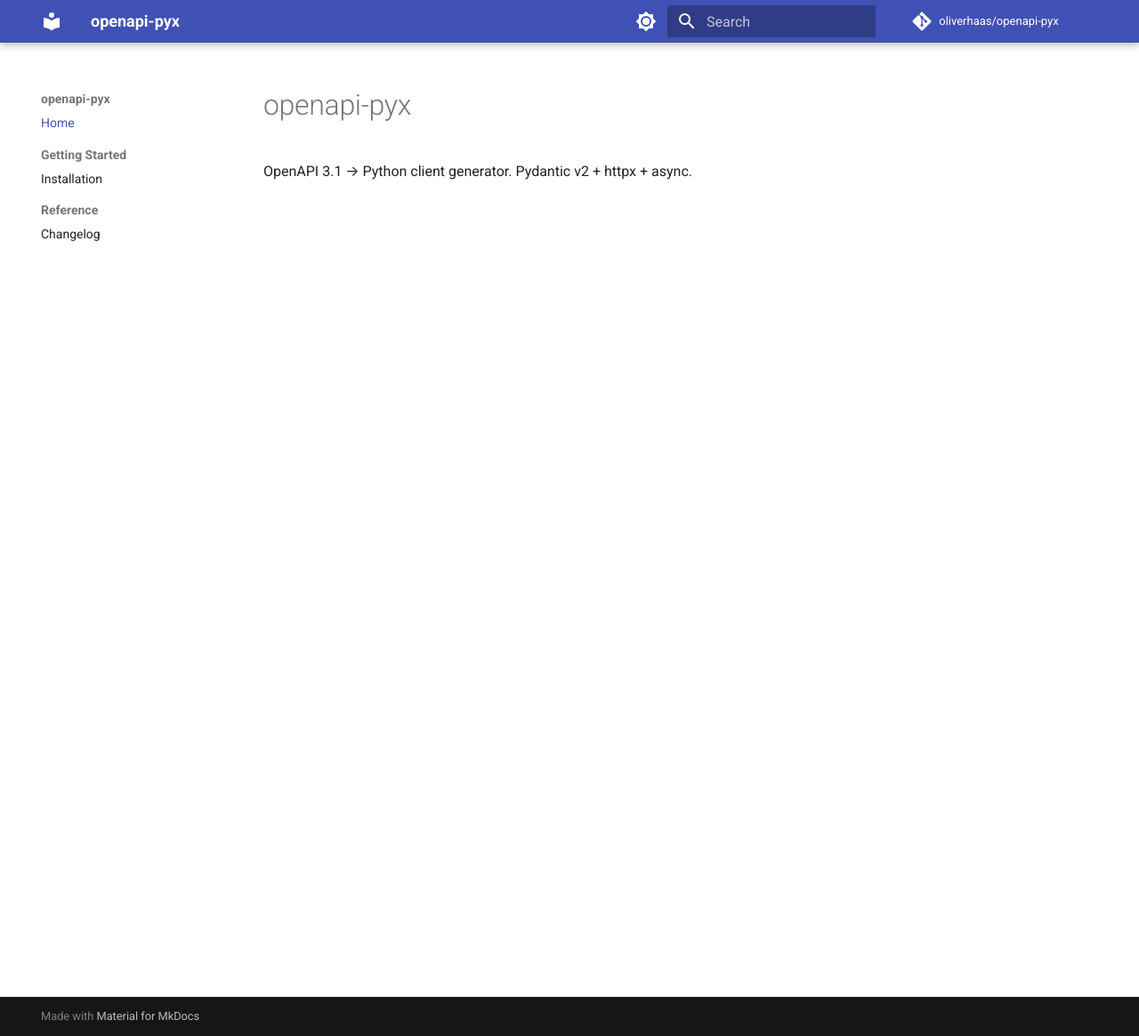
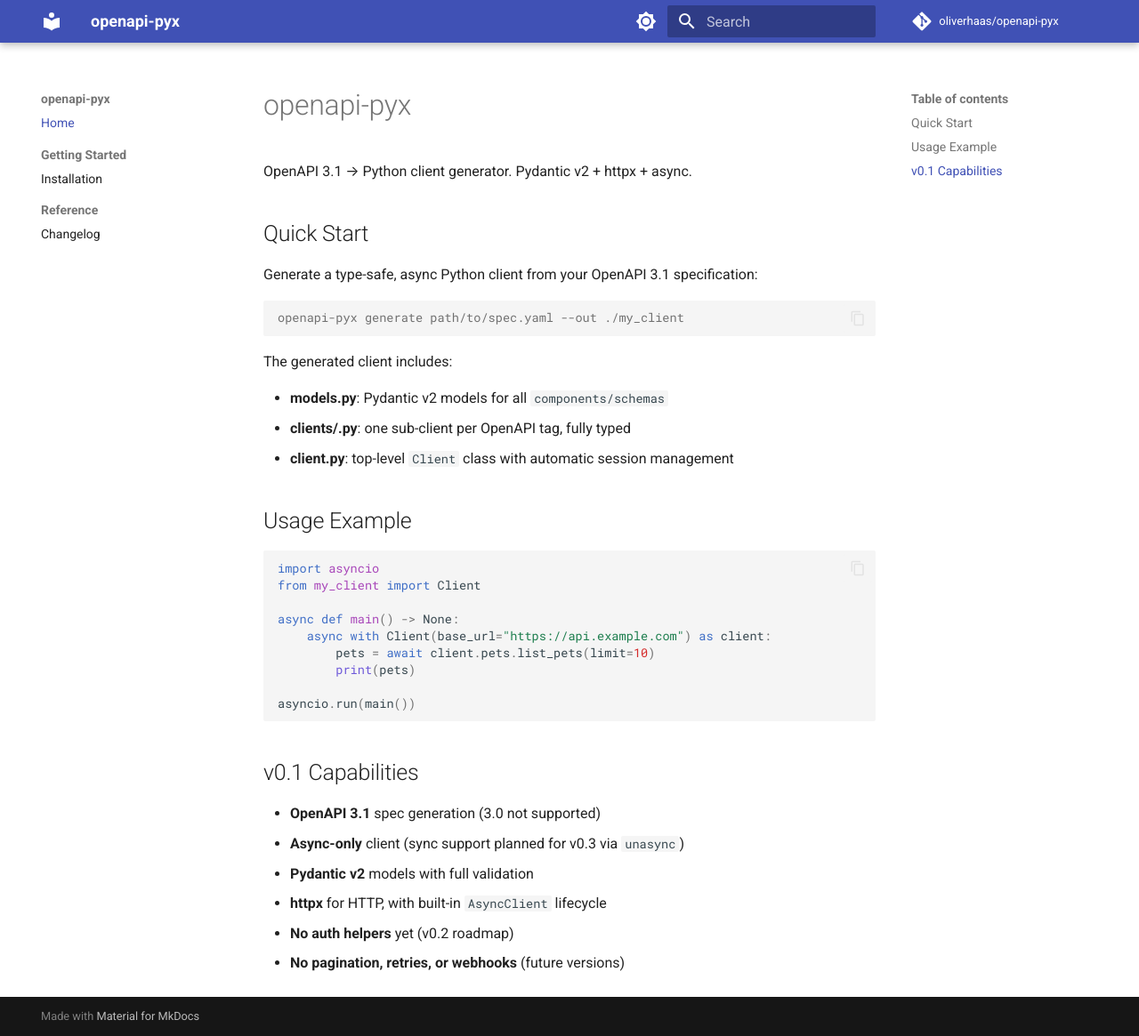
Before and after one commit to oliverhaas/openapi-pyx, an MkDocs documentation site: the page built from docs/index.md, in a window 1280 px wide and 1165 px high. Shown: the whole window at 89% size. Built offline with MkDocs 1.6.1 and Material for MkDocs 9.7.7, drawn with Linux system fonts in a browser that asks for light colours; comment, search, counter and statistics services are not loaded; the version menu is left out.

Commit message:
docs: usage snippet + v0.1 scope

````diff
--- a/docs/index.md
+++ b/docs/index.md
@@ -1,3 +1,40 @@
 # openapi-pyx
 
 OpenAPI 3.1 → Python client generator. Pydantic v2 + httpx + async.
+
+## Quick Start
+
+Generate a type-safe, async Python client from your OpenAPI 3.1 specification:
+
+```console
+openapi-pyx generate path/to/spec.yaml --out ./my_client
+```
+
+The generated client includes:
+
+- **models.py**: Pydantic v2 models for all `components/schemas`
+- **clients/<tag>.py**: one sub-client per OpenAPI tag, fully typed
+- **client.py**: top-level `Client` class with automatic session management
+
+## Usage Example
+
+```python
+import asyncio
+from my_client import Client
+
+async def main() -> None:
+    async with Client(base_url="https://api.example.com") as client:
+        pets = await client.pets.list_pets(limit=10)
+        print(pets)
+
+asyncio.run(main())
+```
+
+## v0.1 Capabilities
+
+- **OpenAPI 3.1** spec generation (3.0 not supported)
+- **Async-only** client (sync support planned for v0.3 via `unasync`)
+- **Pydantic v2** models with full validation
+- **httpx** for HTTP, with built-in `AsyncClient` lifecycle
+- **No auth helpers** yet (v0.2 roadmap)
+- **No pagination, retries, or webhooks** (future versions)
````
Also changed, not shown: README.md (+35 -0 lines).
